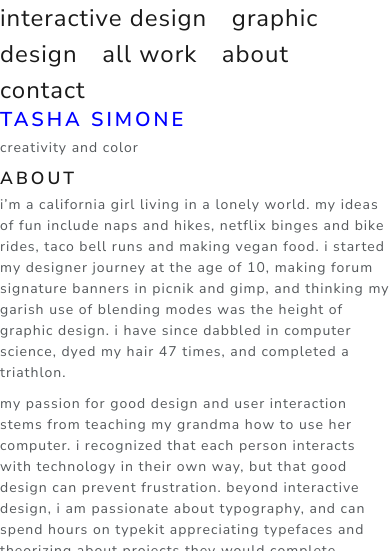
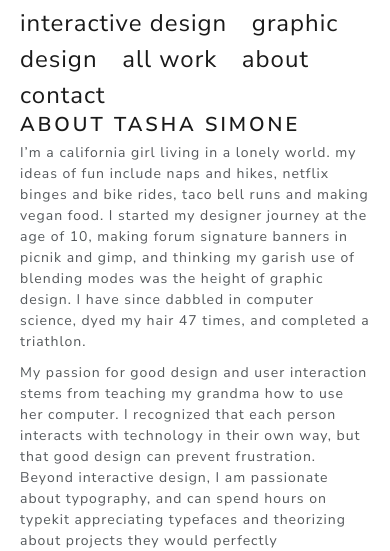
Before and after one commit to tashasimone/tashasimone, a Jekyll site: the page built from about.md, in a window 390 px wide, cut to the strip 0-551 px from the top of the page. Built offline with Jekyll 4.4.1, drawn with Linux system fonts in a browser that asks for light colours; our own code applies the rules of GitHub Pages for plain Markdown files; some of the changed text lies outside the part shown.

```diff
--- a/about.md
+++ b/about.md
@@ -2,13 +2,10 @@
 layout: default
 ---
 
-# tasha simone
-creativity and color
+# about tasha simone
 
-## about
+I'm a california girl living in a lonely world. my ideas of fun include naps and hikes, netflix binges and bike rides, taco bell runs and making vegan food. I started my designer journey at the age of 10, making forum signature banners in picnik and gimp, and thinking my garish use of blending modes was the height of graphic design. I have since dabbled in computer science, dyed my hair 47 times, and completed a triathlon.
 
-i'm a california girl living in a lonely world. my ideas of fun include naps and hikes, netflix binges and bike rides, taco bell runs and making vegan food. i started my designer journey at the age of 10, making forum signature banners in picnik and gimp, and thinking my garish use of blending modes was the height of graphic design. i have since dabbled in computer science, dyed my hair 47 times, and completed a triathlon.
-
-my passion for good design and user interaction stems from teaching my grandma how to use her computer. i recognized that each person interacts with technology in their own way, but that good design can prevent frustration. beyond interactive design, i am passionate about typography, and can spend hours on typekit appreciating typefaces and theorizing about projects they would complete.
+My passion for good design and user interaction stems from teaching my grandma how to use her computer. I recognized that each person interacts with technology in their own way, but that good design can prevent frustration. Beyond interactive design, I am passionate about typography, and can spend hours on typekit appreciating typefaces and theorizing about projects they would perfectly complement.
 
 <img src="/assets/tasha-simone-portrait.jpg" alt="tasha simone" width="400"/>
--- a/styles.scss
+++ b/styles.scss
@@ -1,17 +1,27 @@
 ---
 ---
-
+@import url('https://fonts.googleapis.com/css?family=Montserrat');
 @import 'vars';
 
 body {
     font-size: 1.4rem;
     // max-width: 800px;
+    margin: 5px 20px;
+}
+.card {
+    width: 33%;
+}
+.card-img-cont {
+    width: 100%;
+    height: 240px;
+    overflow: hidden;
+}
+.card-img-top {
+    min-width: 100%;
 }
 html {
     font-size: 62.5%;
-}
-h1 {
-    color: $primary-color;
+    font-family: 'Montserrat';
 }
 nav {
     .nav-item {
```
Also changed, not shown: _layouts/category.html (+4 -5 lines), _layouts/home.html (+8 -4 lines), _posts/2018-09-18-garamond-poster.md (+0 -1 lines).
